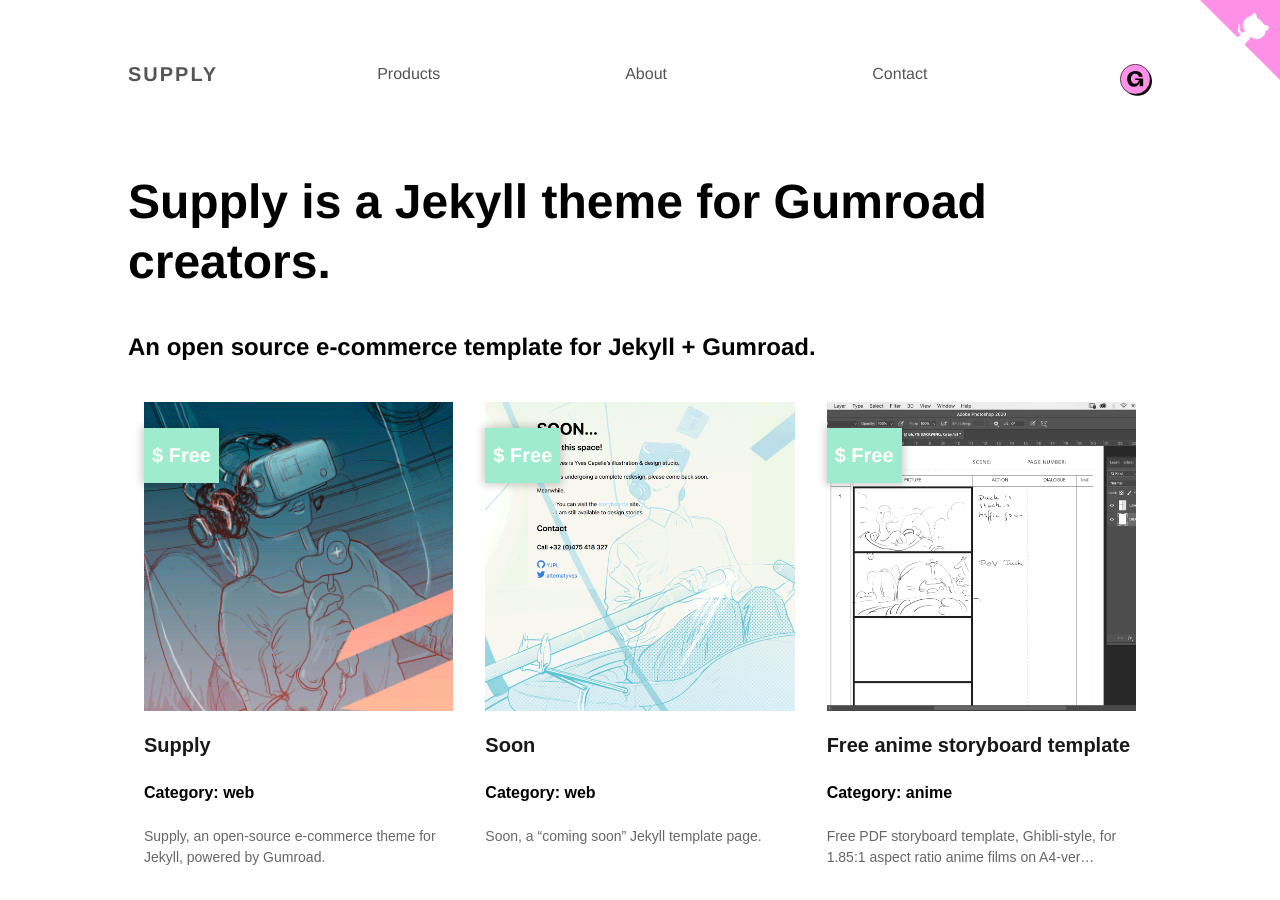
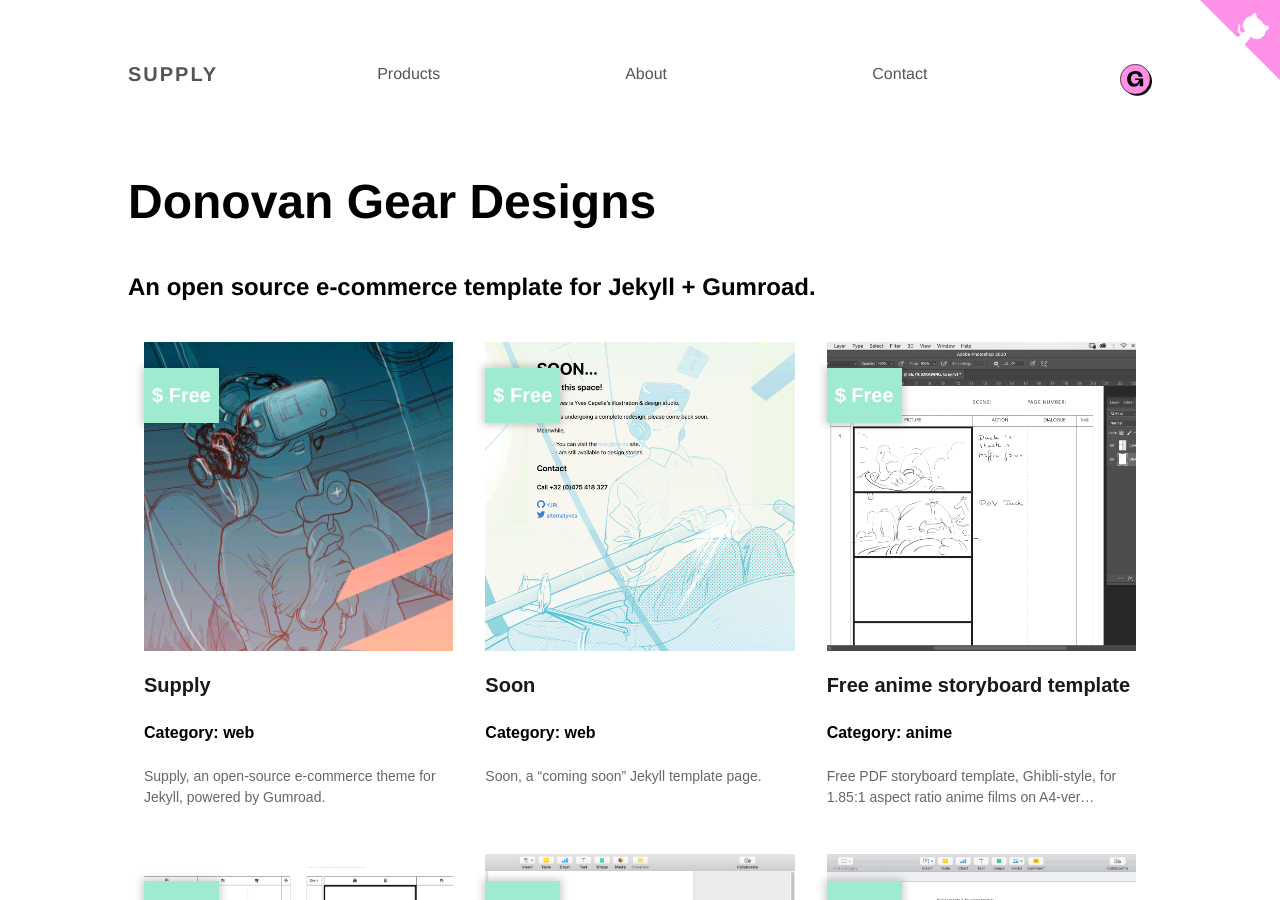
Before and after one commit to afeinland/donovangeardesigns.github.io, a Jekyll site: the page built from index.html, in a window 1280 px wide and 900 px high. Built offline with Jekyll 4.4.1, drawn with Linux system fonts in a browser that asks for light colours.

Commit message:
fix liquid parse error

```diff
--- a/_pages/contact.html
+++ b/_pages/contact.html
@@ -1,3 +1,4 @@
+{% raw %}
 ---
 title: Contact
 description: Get in touch
@@ -31,3 +32,4 @@
          } %}
 
 {% endleaflet_map %}
+{% endraw %}
--- a/index.html
+++ b/index.html
@@ -1,6 +1,6 @@
 ---
-title: Supply
-hero: Supply is a Jekyll theme for Gumroad creators.
+title: Donovan Gear Designs
+hero: Donovan Gear Designs
 subtitle: An open source e-commerce template for Jekyll + Gumroad.
 ---
 
```
